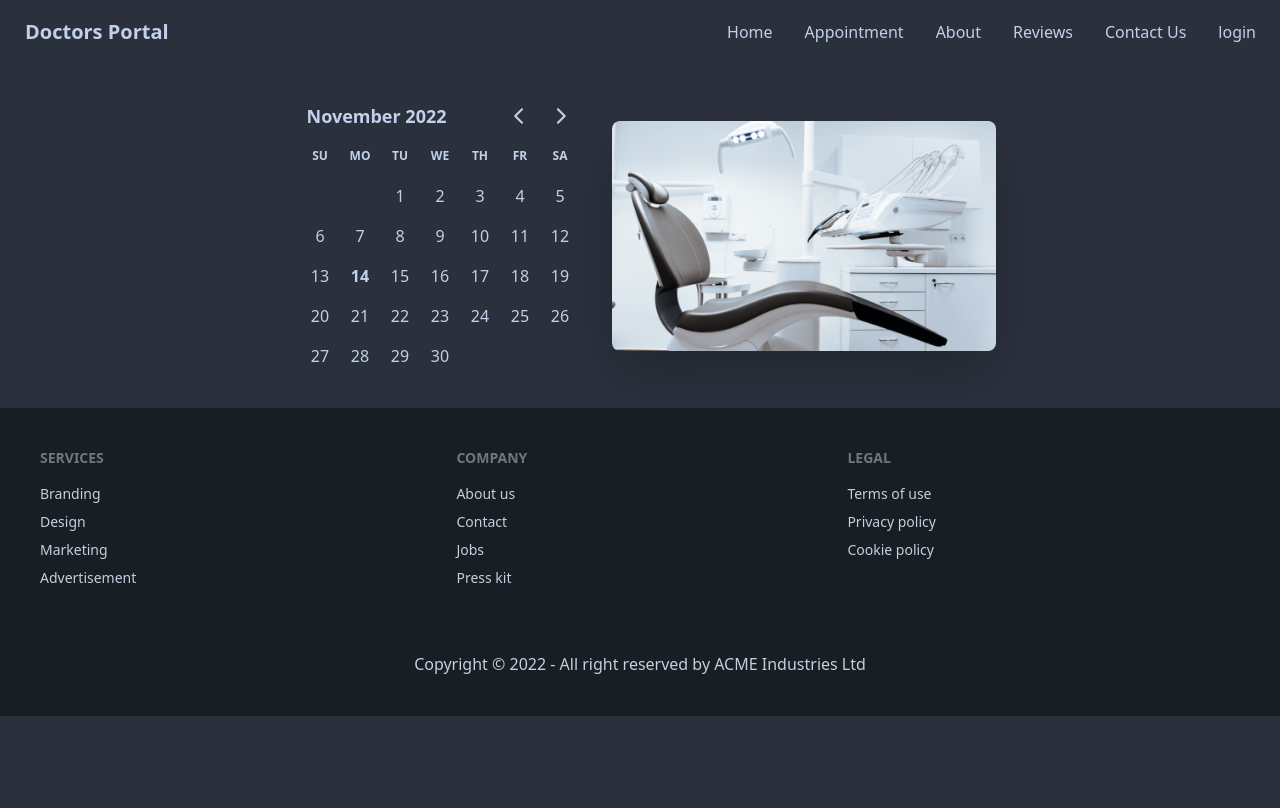
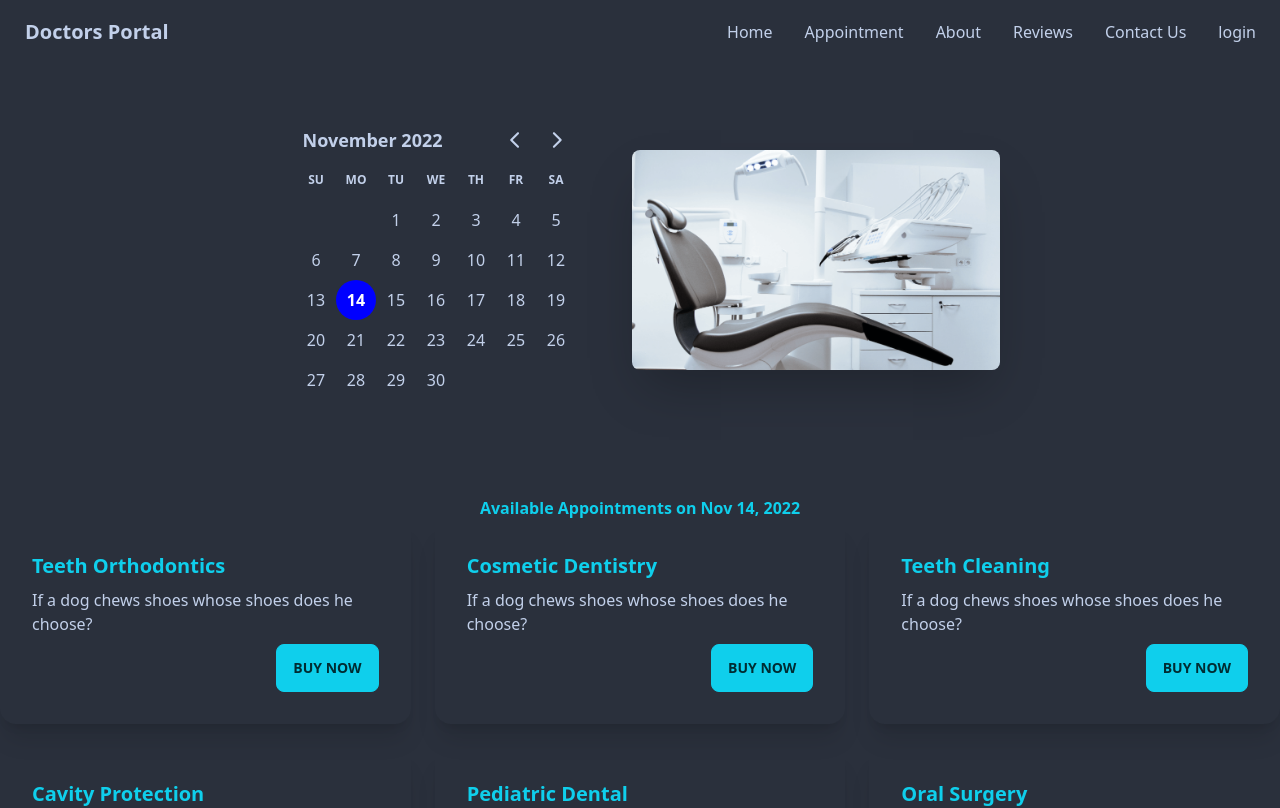
Before and after one commit to Rakibhasaniu/portal, a React (Vite) app: page /appointment in a window 1280 px wide. Shown: the top 808 px of the page. Built offline with nearby package versions, Linux system fonts and the light colour scheme.

Commit message:
apointment date fixed added

```diff
--- /dev/null
+++ b/public/appointment.json
@@ -0,0 +1,118 @@
+[
+    {
+      "_id": 1,
+      "name": "Teeth Orthodontics",
+      "slots": [
+        "08.00 AM - 08.30 AM",
+        "08.30 AM - 09.00 AM",
+        "09.00 AM - 9.30 AM",
+        "09.30 AM - 10.00 AM",
+        "10.00 AM - 10.30 AM",
+        "10.30 AM - 11.00 AM",
+        "11.00 AM - 11.30 AM",
+        "11.30 AM - 12.00 AM",
+        "1.00 PM - 1.30 PM",
+        "1.30 PM - 2.00 PM",
+        "2.00 PM - 2.30 PM",
+        "2.30 PM - 3.00 PM",
+        "3.00 PM - 3.30 PM",
+        "3.30 PM - 4.00 PM",
+        "4.00 PM - 4.30 PM",
+        "4.30 PM - 5.00 PM"
+      ]
+    },
+    {
+      "_id": 2,
+      "name": "Cosmetic Dentistry",
+      "slots": [
+        "08.00 AM - 08.30 AM",
+        "08.30 AM - 09.00 AM",
+        "09.00 AM - 9.30 AM",
+        "09.30 AM - 10.00 AM",
+        "10.00 AM - 10.30 AM",
+        "10.30 AM - 11.00 AM",
+        "11.00 AM - 11.30 AM",
+        "11.30 AM - 12.00 AM",
+        "1.00 PM - 1.30 PM",
+        "1.30 PM - 2.00 PM",
+        "2.00 PM - 2.30 PM",
+        "2.30 PM - 3.00 PM",
+        "3.00 PM - 3.30 PM",
+        "3.30 PM - 4.00 PM",
+        "4.00 PM - 4.30 PM",
+        "4.30 PM - 5.00 PM"
+      ]
+    },
+    {
+      "_id": 3,
+      "name": "Teeth Cleaning",
+      "slots": [
+        "08.00 AM - 08.30 AM",
+        "08.30 AM - 09.00 AM",
+        "09.00 AM - 9.30 AM",
+        "09.30 AM - 10.00 AM",
+        "10.00 AM - 10.30 AM",
+        "10.30 AM - 11.00 AM",
+        "11.00 AM - 11.30 AM",
+        "11.30 AM - 12.00 AM",
+        "1.00 PM - 1.30 PM",
+        "1.30 PM - 2.00 PM",
+        "2.00 PM - 2.30 PM",
+        "2.30 PM - 3.00 PM",
+        "3.00 PM - 3.30 PM",
+        "3.30 PM - 4.00 PM",
+        "4.00 PM - 4.30 PM",
+        "4.30 PM - 5.00 PM"
+      ]
+    },
+    {
+      "_id": 4,
+      "name": "Cavity Protection",
+      "slots": [
+        "08.00 AM - 08.30 AM",
+        "08.30 AM - 09.00 AM",
+        "09.00 AM - 9.30 AM",
+        "09.30 AM - 10.00 AM",
+        "10.00 AM - 10.30 AM",
+        "10.30 AM - 11.00 AM",
+        "11.00 AM - 11.30 AM",
+        "11.30 AM - 12.00 AM",
+        "1.00 PM - 1.30 PM",
+        "1.30 PM - 2.00 PM",
+        "2.00 PM - 2.30 PM",
+        "2.30 PM - 3.00 PM",
+        "3.00 PM - 3.30 PM",
+        "3.30 PM - 4.00 PM",
+        "4.00 PM - 4.30 PM",
+        "4.30 PM - 5.00 PM"
+      ]
+    },
+    {
+      "_id": 5,
+      "name": "Pediatric Dental",
+      "slots": [
+      ]
+    },
+    {
+      "_id": 6,
+      "name": "Oral Surgery",
+      "slots": [
+        "08.00 AM - 08.30 AM",
+        "08.30 AM - 09.00 AM",
+        "09.00 AM - 9.30 AM",
+        "09.30 AM - 10.00 AM",
+        "10.00 AM - 10.30 AM",
+        "10.30 AM - 11.00 AM",
+        "11.00 AM - 11.30 AM",
+        "11.30 AM - 12.00 AM",
+        "1.00 PM - 1.30 PM",
+        "1.30 PM - 2.00 PM",
+        "2.00 PM - 2.30 PM",
+        "2.30 PM - 3.00 PM",
+        "3.00 PM - 3.30 PM",
+        "3.30 PM - 4.00 PM",
+        "4.00 PM - 4.30 PM",
+        "4.30 PM - 5.00 PM"
+      ]
+    }
+  ]
--- a/src/pages/Appointment/Appointment/Appointment.jsx
+++ b/src/pages/Appointment/Appointment/Appointment.jsx
@@ -1,10 +1,23 @@
 import React from 'react';
 import AppointmentBanner from '../AppointmentBanner/AppointmentBanner';
+import AvailableAppointment from '../AvailableAppointment/AvailableAppointment';
+import { useState } from 'react';
+
 
 const Appointment = () => {
+    const [selectedDate, setSelectedDate] = useState(new Date());
+
     return (
         <div>
-            <AppointmentBanner></AppointmentBanner>
+            <AppointmentBanner
+                selectedDate={selectedDate}
+                setSelectedDate={setSelectedDate}
+
+            ></AppointmentBanner>
+            <AvailableAppointment
+                selectedDate={selectedDate}
+                setSelectedDate={setSelectedDate}
+            ></AvailableAppointment>
         </div>
     );
 };
--- a/src/pages/Appointment/AppointmentBanner/AppointmentBanner.jsx
+++ b/src/pages/Appointment/AppointmentBanner/AppointmentBanner.jsx
@@ -1,15 +1,23 @@
-import React from 'react';
+import React, { useState } from 'react';
 import { DayPicker } from 'react-day-picker';
 import chair from '../../../assets/images/chair.png'
+import { format } from 'date-fns';
 
-const AppointmentBanner = () => {
+
+const AppointmentBanner = ({selectedDate, setSelectedDate}) => {
     return (
-        <header>
+        <header className='my-6'>
             <div className="hero ">
                 <div className="hero-content flex-col lg:flex-row-reverse">
-                    <img src={chair} alt="dentist chair" className="max-w-sm rounded-lg shadow-2xl" />
-                    <div>
-                      <DayPicker></DayPicker>
+                    <img src={chair} alt="dentist chair" className="max-w-sm rounded-lg shadow-2xl lg:w-1/2" />
+                    <div className='mr-6'>
+                      <DayPicker
+                        mode='single'
+                        selected={selectedDate}
+                        onSelect={setSelectedDate}
+                      >
+                        {/* <p>You Have Selected Date: {format(selectedDate, 'PP')}</p> */}
+                      </DayPicker>
                     </div>
                 </div>
             </div>
--- /dev/null
+++ b/src/pages/Appointment/AvailableAppointment/AppointmentOption.jsx
@@ -0,0 +1,18 @@
+import React from 'react';
+
+const AppointmentOption = ({ appointment }) => {
+    const { name, slots } = appointment;
+    return (
+        <div className="card  shadow-xl">
+            <div className="card-body">
+                <h2 className="card-title text-primary text-center">{name}</h2>
+                <p>If a dog chews shoes whose shoes does he choose?</p>
+                <div className="card-actions justify-end">
+                    <button className="btn btn-primary">Buy Now</button>
+                </div>
+            </div>
+        </div>
+    );
+};
+
+export default AppointmentOption;
--- /dev/null
+++ b/src/pages/Appointment/AvailableAppointment/AvailableAppointment.jsx
@@ -0,0 +1,29 @@
+import { format } from 'date-fns';
+import React, { useEffect, useState } from 'react';
+import AppointmentOption from './AppointmentOption';
+
+const AvailableAppointment = ({ selectedDate }) => {
+    const [appointment, setAppointment] = useState([]);
+    useEffect(() => {
+        fetch('appointment.json')
+            .then(res => res.json())
+            .then(data => setAppointment(data))
+    }, [])
+    return (
+        <section className='mt-16'>
+            <p className='text-center text-primary font-bold'>Available Appointments on {format(selectedDate, 'PP')}</p>
+            <div className='grid gap-6 grid-cols-1 md:grid-cols-2 lg:grid-cols-3'>
+                {
+                    appointment.map(option =>  <AppointmentOption
+                    key={option._id}
+                    appointment={option}
+                    >
+
+                    </AppointmentOption>)
+                }
+            </div>
+        </section >
+    );
+};
+
+export default AvailableAppointment;
```
